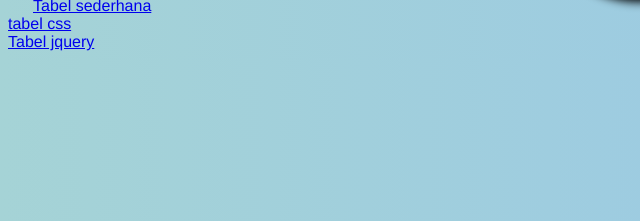
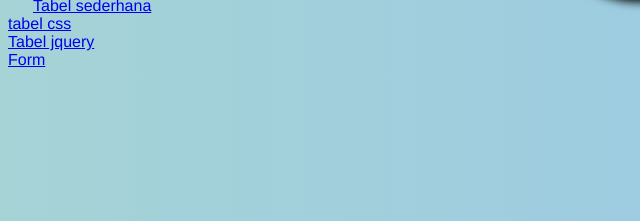
Before and after one commit to dewibsml/dewibsml1.github.io-pweb22, a plain HTML site: page index.html in a window 1280 px wide. Shown: the part 448-669 px from the top of the page, 0-640 px from the left. Drawn offline with Linux system fonts and the light colour scheme.

Commit message:
Update index.html

```diff
--- a/index.html
+++ b/index.html
@@ -39,6 +39,9 @@
       <div class="tombol-rangka-surat">
 	 <a
 	    onclick="alert('sedang memuat')"
-	    href="./P04/
+	    href="./P04/Form.html"
+	       >Form</a
+        >
+    </div>
   </body>
 </html>
```
